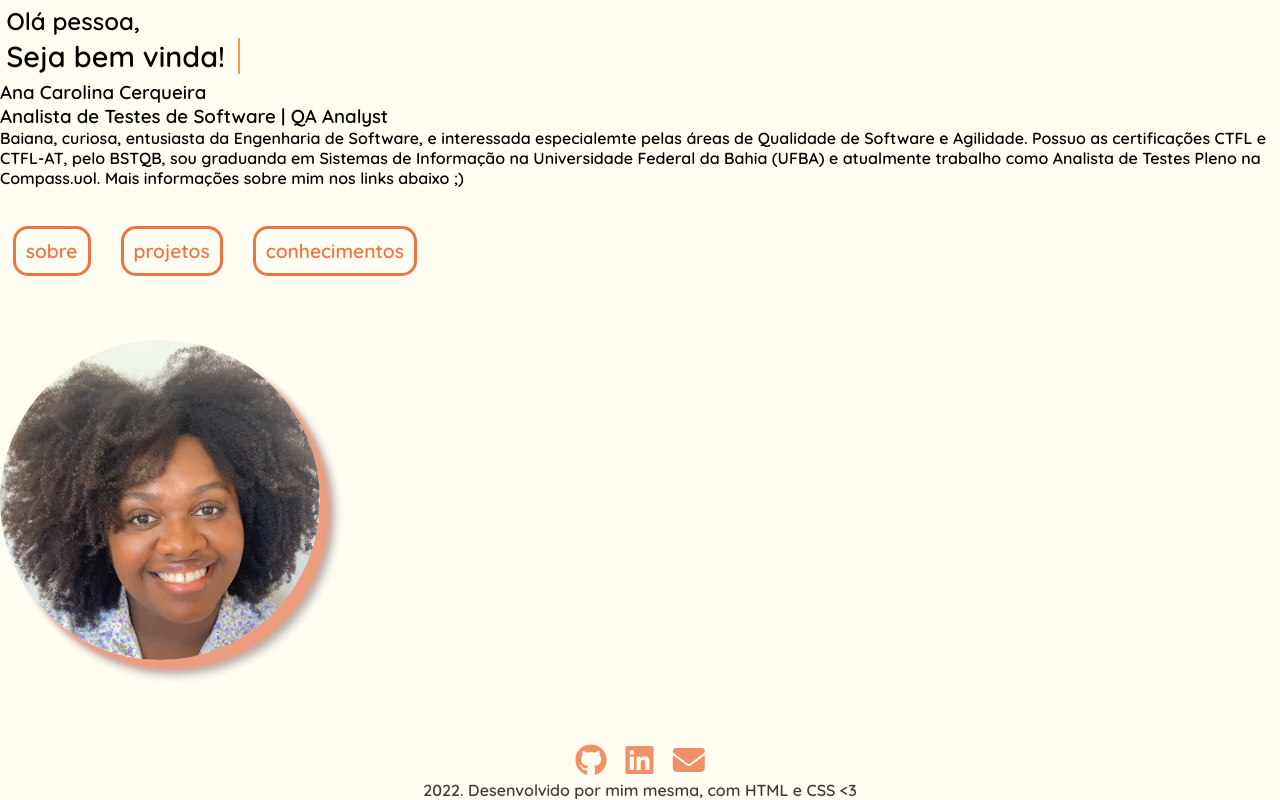
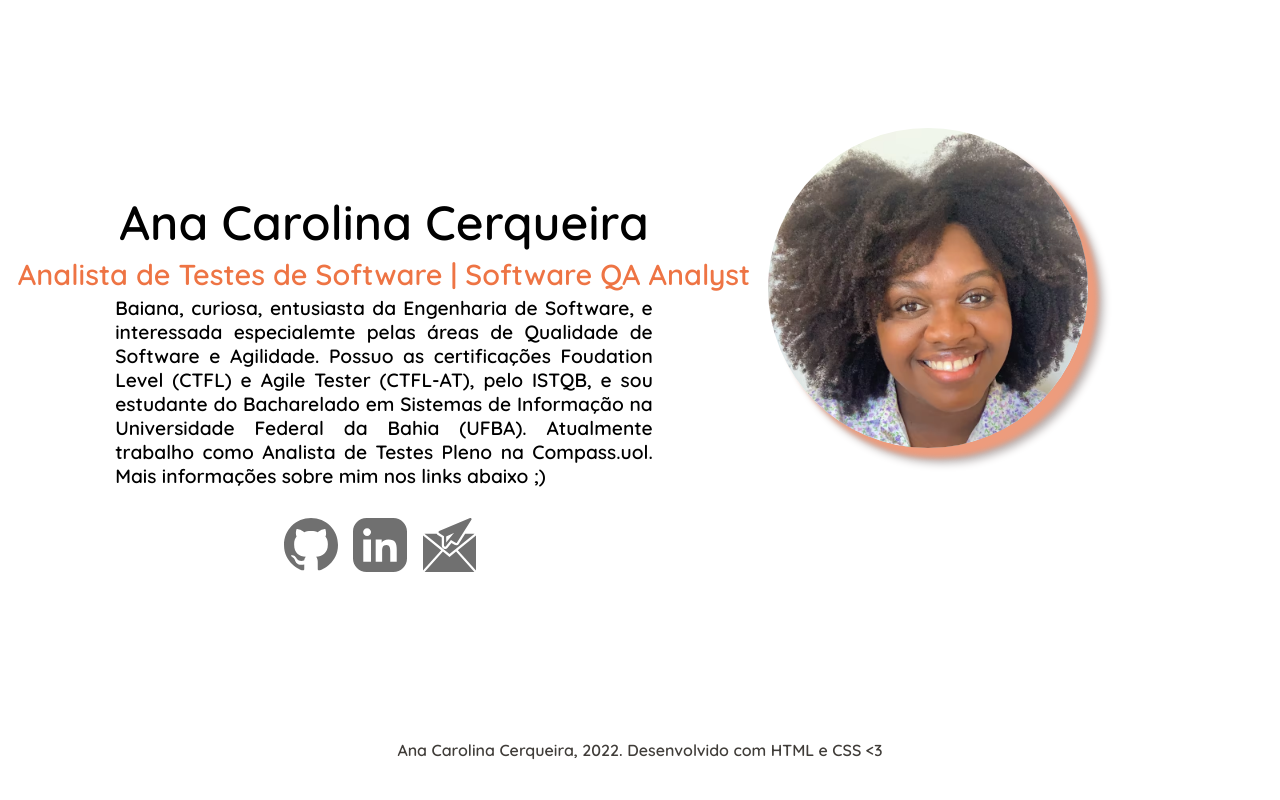
Before and after one commit to anacarolinacerqueira/anacarolinacerqueira.github.io, a plain HTML site: page index.html in a window 1280 px wide. Drawn offline with Linux system fonts and the light colour scheme.

Commit message:
add new files and remove others to website new version (mvp)

```diff
--- /dev/null
+++ b/css/stylesheet.css
@@ -0,0 +1,115 @@
+* {
+	box-sizing: border-box;
+    font-family: 'Quicksand', sans-serif;
+    margin: 0;
+    padding: 0;
+}
+
+html{
+    background-color: #ffffff;
+    height: 100%;
+}
+
+body{
+    animation: fadeInAnimation ease-in 0.7s;
+    animation-iteration-count: 1;
+    animation-fill-mode: forwards;
+}
+
+@keyframes fadeInAnimation {
+    0% {
+        opacity: 0;
+    }
+    100% {
+        opacity: 1;
+     }
+}
+
+#main {
+    margin-top: 5%;
+}
+
+#name{
+    float: left;
+    width: 60%;
+    text-align: center;
+    font-size: 1.2em;
+    margin-top: 10%;
+}
+
+#name h1{
+    font-size: 2.5em;
+}
+
+#name h3{
+    font-size: 1.5em;
+    padding: 0.5%;
+    color: #EE7444;
+    font-weight: bolder;
+}
+
+#name p{
+    width: 70%;
+    text-align: justify;
+    margin-left: 15%;
+}
+
+#pic-about{
+    width: 16%;
+    border-radius: 50%;
+    align-items: center;
+    float: left;
+    margin-left: 42%;
+}
+
+#profile-picture{
+    width: 25%;
+    height: auto;
+    margin-top: 5%;
+    border-radius: 50%;
+    box-shadow: 10px 10px 5px #ed9c7d, 15px 15px 8px rgb(183, 176, 176);
+    transition: transform .5s;
+}
+
+#profile-picture:hover{
+    transform: scale(1.05);
+}
+
+.loader-container {
+    position: relative;
+    float: left;
+    width: 250px;
+    height: 250px;
+    display: block;
+}
+
+#projects img{
+    width: 50%;
+    height: auto;
+}
+
+footer{
+    width: 100%;
+    color: #403D39;
+    text-align: center;
+    position: fixed;
+    left: 0;
+    bottom: 5%;
+}
+
+.icon {
+    color: #EE7444;
+    width: 2em;
+    opacity: 75%;
+    padding-right: 0.5%;
+}
+
+.icon :hover{
+    opacity: 100%;
+}
+
+#social{
+    margin-top: 4%;
+    color: #EE7444;
+    font-size: 1.5em;
+}
--- a/index.html
+++ b/index.html
@@ -1,7 +1,7 @@
 <!DOCTYPE html>
 <html>
     <head>
-        <link rel="stylesheet" href="../css/style.css">
+        <link rel="stylesheet" href="css/stylesheet.css">
         <title>Ana Carolina - QA Analyst</title>
         <style>
             @import url('https://fonts.googleapis.com/css2?family=Quicksand:wght@600&display=swap');
@@ -10,37 +10,26 @@
         <meta name="viewport" content="width=device-width, initial-scale=1.0">
     </head>
     <body>
-    <div id="hello">
-        Olá pessoa,
-        <p class="line-1 anim-typewriter">Seja bem vinda!</p>
-    </div>
       <section id="main">
         <section id="name">
             <h1>Ana Carolina Cerqueira</h1>
-            <h3>Analista de Testes de Software | QA Analyst</h3>
+            <h3>Analista de Testes de Software | Software QA Analyst</h3>
             <p>Baiana, curiosa, entusiasta da Engenharia de Software, e interessada especialemte pelas áreas de Qualidade de Software e Agilidade.
-               Possuo as certificações CTFL e CTFL-AT, pelo BSTQB, sou graduanda em Sistemas de Informação na Universidade Federal da Bahia (UFBA)
-               e atualmente trabalho como Analista de Testes Pleno na Compass.uol. Mais informações sobre mim nos links abaixo ;)</p>
-            <nav id="menu">
-                <ul>
-                    <li><a class="btn-page" href="pages/about.html"> sobre </a></li>
-                    <li><a class="btn-page" href="pages/projects.html"> projetos </a></li>
-                    <li><a class="btn-page" href="pages/skills.html"> conhecimentos </a></li>
-                </ul>
-            </nav>
+               Possuo as certificações Foudation Level (CTFL) e Agile Tester (CTFL-AT), pelo ISTQB, e sou estudante do Bacharelado em Sistemas de Informação na Universidade Federal da Bahia (UFBA).
+               Atualmente trabalho como Analista de Testes Pleno na Compass.uol. Mais informações sobre mim nos links abaixo ;)</p>
 
+            <div id="social">
+                <a href="https://github.com/anacarolinacerqueira" target="_blank" class="icon"><img src="img/github.svg" class="icon"></a>
+                <a href="https://www.linkedin.com/in/anacarolinacerqueira/" target="_blank" class="icon"><img src="img/linkedin.svg" class="icon"></a>
+                <a href="https://mailto:cf.anacarolina@gmail.com" target="_blank" class="icon"> <img src="img/mail.svg" class="icon" alt="e-mail: cf.anacarolina@gmail.com"></a>
+            </div>
         </section>
         <section>
-            <img id="profile-picture" src="img/profile-pic.avif" alt="Foto de perfil de Ana Carolina. Uma mulher negra de cabelo crespo sorrindo" loading=“lazy”>
+            <img id="profile-picture" src="img/profile-pic.avif" alt="Foto de perfil de Ana Carolina. Uma mulher negra de cabelo crespo de comprimento no pescoço, sorrindo" loading=“lazy”>
           </section>
         </section>
         <footer>
-            <div id="social">
-                <a href="https://github.com/anacarolinacerqueira" target="_blank"><i class="fab fa-github" class="icon"></i></a>
-                <a href="https://www.linkedin.com/in/anacarolinacerqueira/" target="_blank"><i class="fab fa-linkedin" class="icon"></i></a>
-                <a href="https://mailto:cf.anacarolina@gmail.com" target="_blank"><i class="fa fa-envelope" aria-hidden="true" alt="e-mail: cf.anacarolina@gmail.com"></i></a>
-            </div>
-            <p>2022. Desenvolvido por mim mesma, com HTML e CSS <3 </p>
+            <p>Ana Carolina Cerqueira, 2022. Desenvolvido com HTML e CSS <3 </p>
         </footer>
     </body>
 </html>
```
Also changed, not shown: index1.html (added, +46 -0 lines), img/github.svg (added), img/linkedin.svg (added), img/mail.svg (added).
